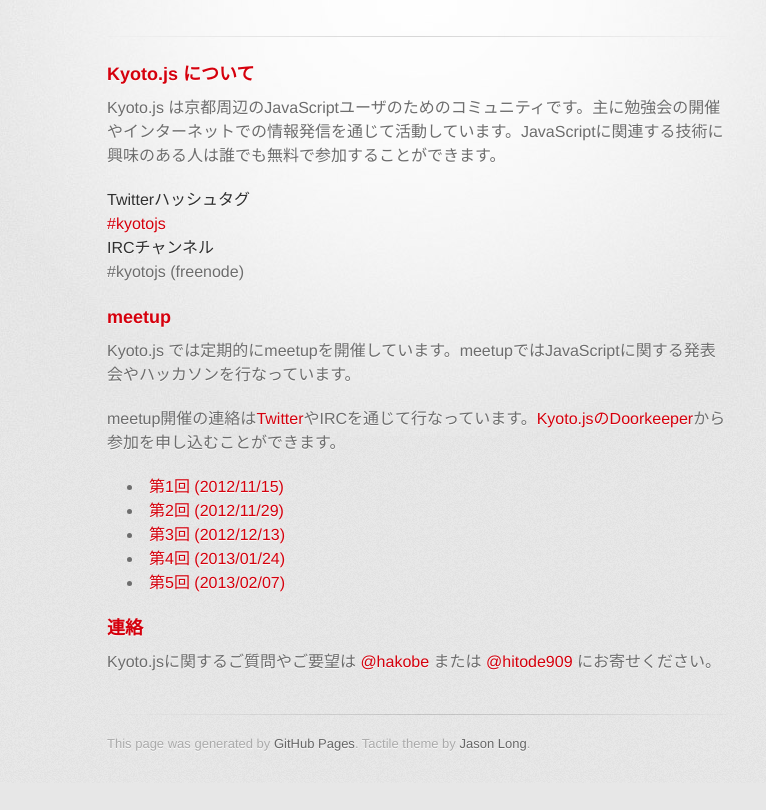
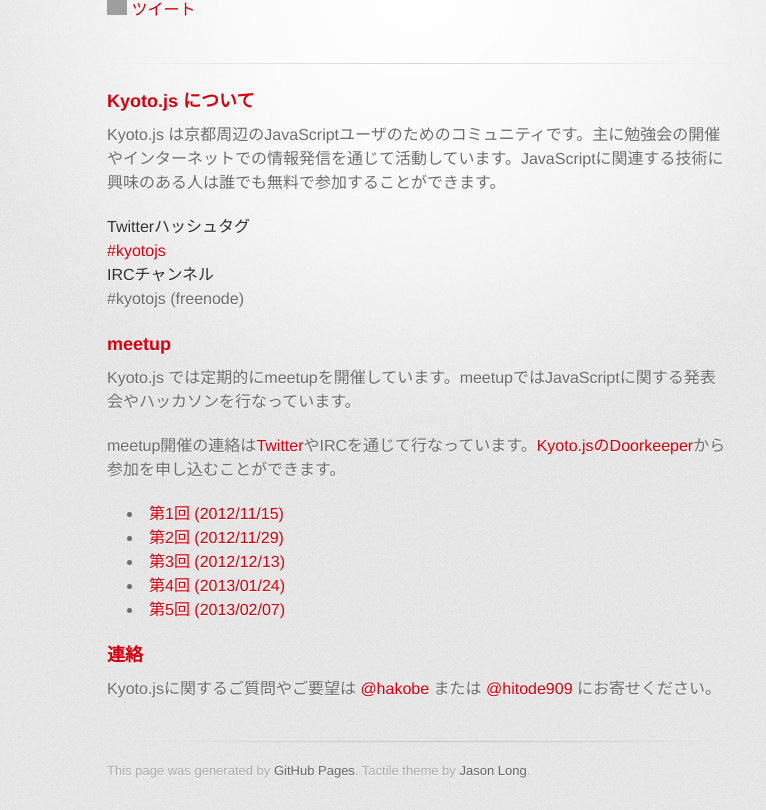
Before and after one commit to kyotojs/kyotojs.github.com, a plain HTML site: page index.html in a window 1280 px wide. Shown: the part 137-947 px from the top of the page, without its empty margins (223-989 px from the left). Before the commit the page ends 920 px from the top, so only its background shows below. Drawn offline with Linux system fonts and the light colour scheme; grey boxes are pictures that could not be loaded; a web font is replaced by a local one.

Commit message:
social buttons

```diff
--- a/index.html
+++ b/index.html
@@ -20,6 +20,28 @@
         <header>
           <h1>Kyoto.js</h1>
           <h2>JavaScript Community at Kyoto</h2>
+          <div id="social-buttons">
+
+<a href="http://b.hatena.ne.jp/entry/" class="hatena-bookmark-button" data-hatena-bookmark-layout="simple-balloon" title="このエントリーをはてなブックマークに追加"><img src="http://b.st-hatena.com/images/entry-button/button-only.gif" alt="このエントリーをはてなブックマークに追加" width="20" height="20" style="border: none;" /></a><script type="text/javascript" src="http://b.st-hatena.com/js/bookmark_button.js" charset="utf-8" async="async"></script>
+
+<a href="https://twitter.com/share" class="twitter-share-button" data-lang="ja">ツイート</a>
+<script>!function(d,s,id){var js,fjs=d.getElementsByTagName(s)[0];if(!d.getElementById(id)){js=d.createElement(s);js.id=id;js.src="//platform.twitter.com/widgets.js";fjs.parentNode.insertBefore(js,fjs);}}(document,"script","twitter-wjs");</script>
+
+<!-- +1 ボタン を表示したい位置に次のタグを貼り付けてください。 -->
+<div class="g-plusone" data-size="medium" data-annotation="inline" data-width="300"></div>
+
+<!-- 最後の +1 ボタン タグの後に次のタグを貼り付けてください。 -->
+<script type="text/javascript">
+  window.___gcfg = {lang: 'ja'};
+
+  (function() {
+    var po = document.createElement('script'); po.type = 'text/javascript'; po.async = true;
+    po.src = 'https://apis.google.com/js/plusone.js';
+    var s = document.getElementsByTagName('script')[0]; s.parentNode.insertBefore(po, s);
+  })();
+</script>
+
+          </div>
         </header>
 
         <hr>
```
